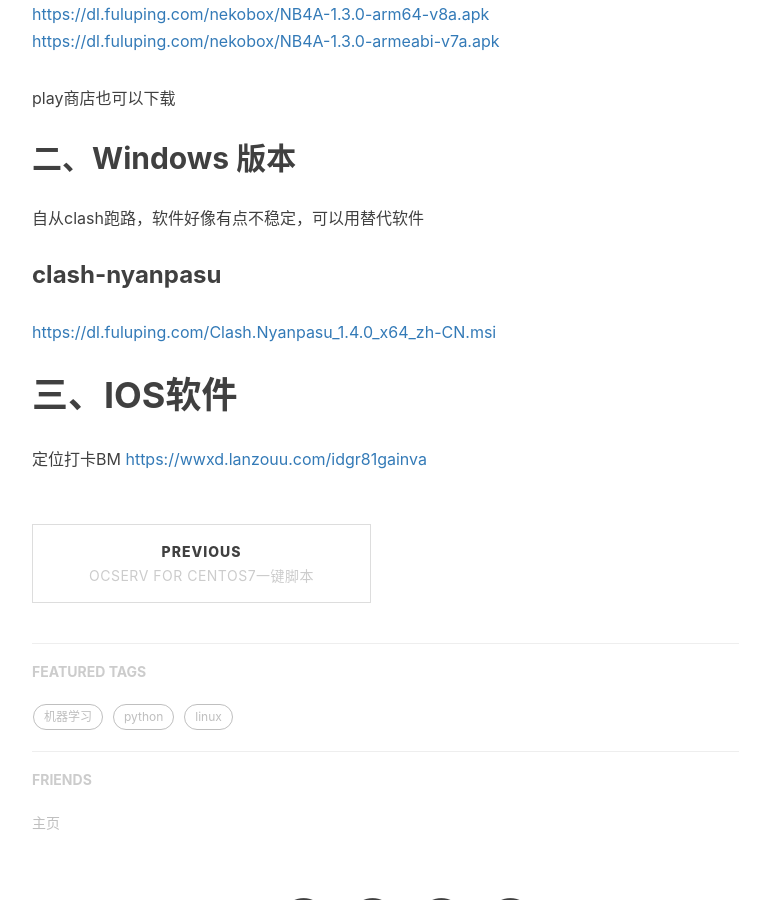
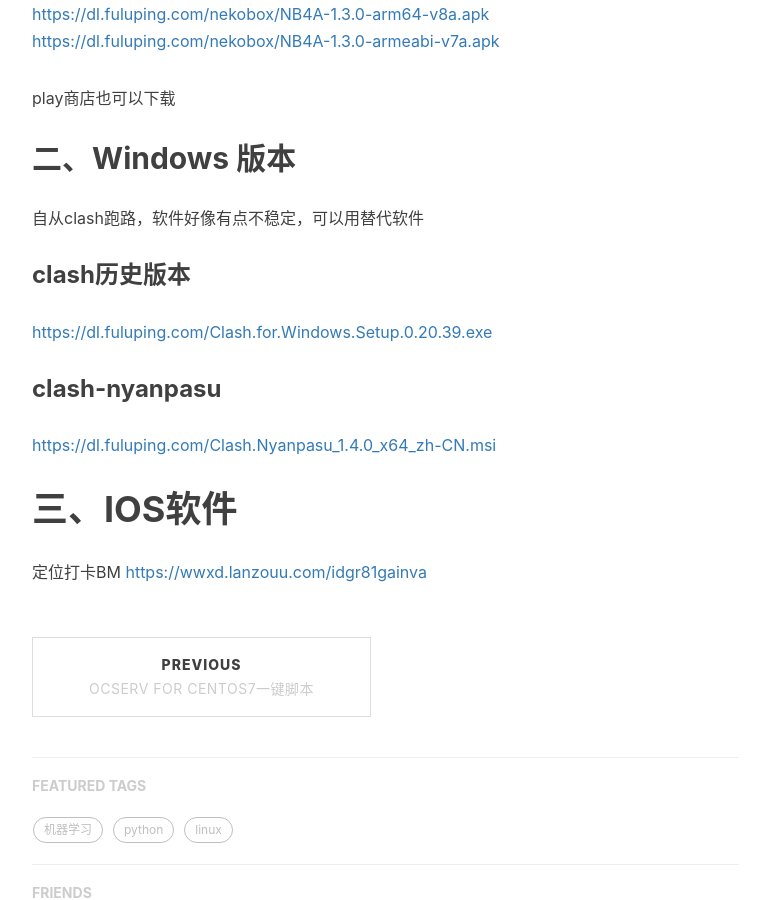
Before and after one commit to kingask/kingask.github.io, a Jekyll site: the page built from _posts/2023-11-25-soft.markdown, in a window 1280 px wide and 900 px high, scrolled down 818 px. Shown: the whole window, without its empty margins (233-1003 px from the left). Built offline with Jekyll 4.4.1, drawn with Linux system fonts in a browser that asks for light colours; nearby versions of some CDN libraries; comment, search, counter and statistics services are not loaded.

Commit message:
modified:   _posts/2023-11-25-soft.markdown

```diff
--- a/_posts/2023-11-25-soft.markdown
+++ b/_posts/2023-11-25-soft.markdown
@@ -28,6 +28,10 @@
 
 自从clash跑路，软件好像有点不稳定，可以用替代软件
 
+### clash历史版本
+
+[https://dl.fuluping.com/Clash.for.Windows.Setup.0.20.39.exe](https://dl.fuluping.com/Clash.for.Windows.Setup.0.20.39.exe)
+
 ### clash-nyanpasu
 
 [https://dl.fuluping.com/Clash.Nyanpasu_1.4.0_x64_zh-CN.msi](https://dl.fuluping.com/Clash.Nyanpasu_1.4.0_x64_zh-CN.msi)
```
